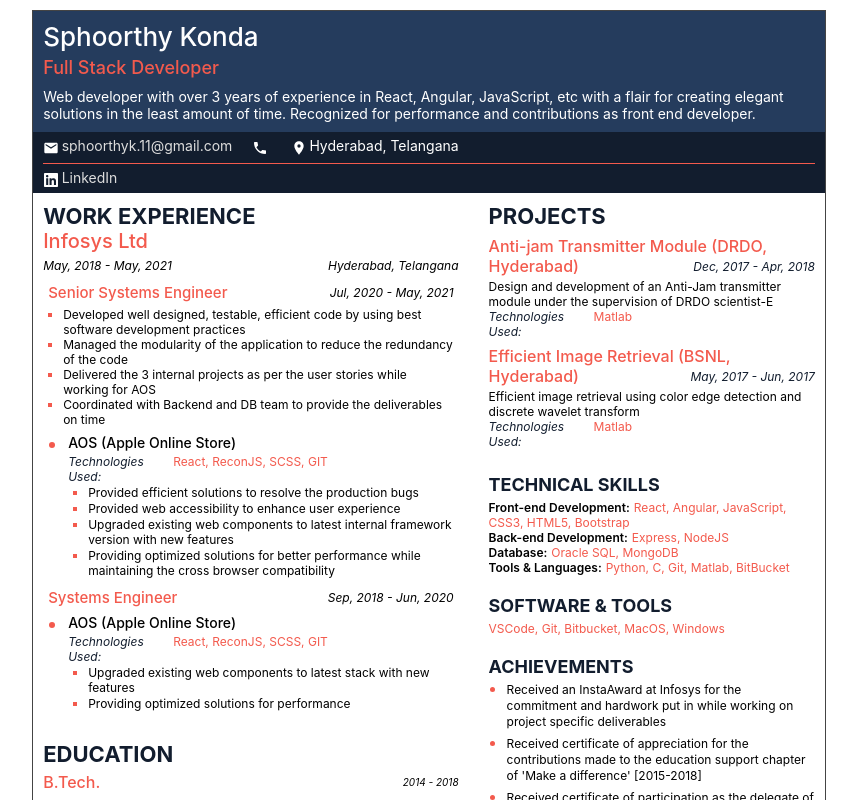
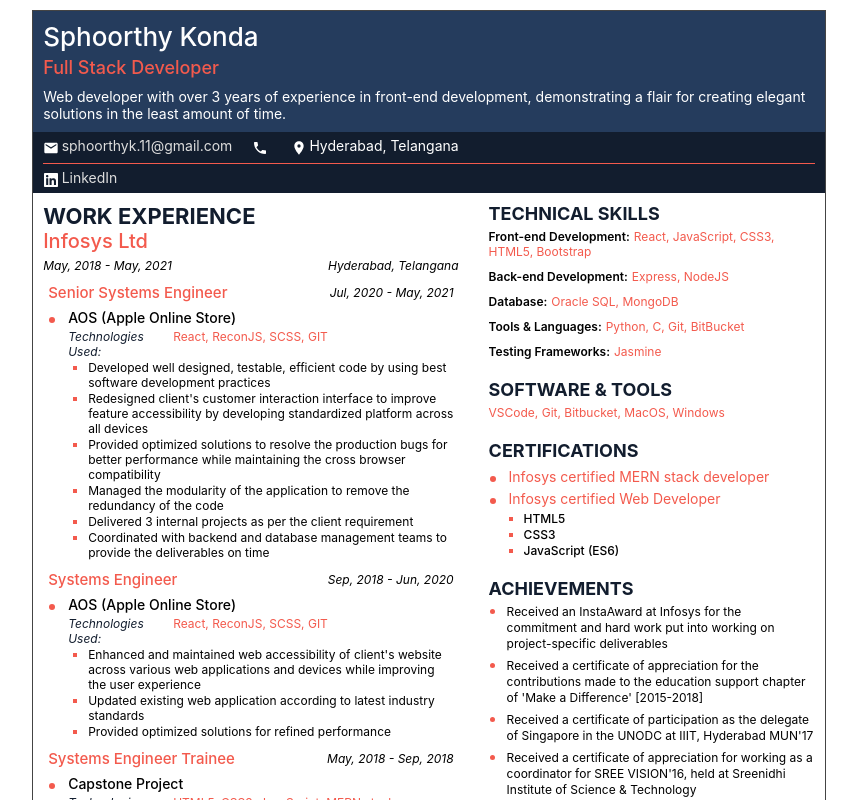
Before and after one commit to geekyorion/resume, a React (Create React App) app: page / in a window 1280 px wide. Shown: the top 800 px of the page, without its empty margins (211-1068 px from the left). Built offline with nearby package versions, Linux system fonts and the light colour scheme.

Commit message:
updated resume

```diff
--- a/src/components/Extra/Skills/Skills.css
+++ b/src/components/Extra/Skills/Skills.css
@@ -36,3 +36,9 @@
   color: var(--color-red);
   font-size: 1.2rem;
 }
+
+.skill-mapper {
+  display: flex;
+  flex-direction: column;
+  gap: 10px;
+}
--- a/src/components/Extra/Skills/Skills.js
+++ b/src/components/Extra/Skills/Skills.js
@@ -7,7 +7,7 @@
   return (
     <div className="skills-wrapper">
       <h3 className="sub-comp-header">Technical Skills</h3>
-      <div>
+      <div className="skill-mapper">
         {skills.map(skill => (
           <div className="skill-wrapper">
             <span className="skill-heading">{skill.heading}:</span>
--- a/src/data/data.json
+++ b/src/data/data.json
@@ -6,7 +6,7 @@
       "startDate": "May 21, 2018",
       "replacer": "{{experience}}"
     },
-    "bio": "Web developer with over 3 years of experience in React, Angular, JavaScript, etc with a flair for creating elegant solutions in the least amount of time. Recognized for performance and contributions as front end developer.",
+    "bio": "Web developer with over 3 years of experience in front-end development, demonstrating a flair for creating elegant solutions in the least amount of time.",
     "contact": [
       {
         "type": "email",
@@ -68,18 +68,16 @@
               "name": "AOS (Apple Online Store)",
               "technologies": ["React", "ReconJS", "SCSS", "GIT"],
               "responsibilities": [
-                "Provided efficient solutions to resolve the production bugs",
-                "Provided web accessibility to enhance user experience",
-                "Upgraded existing web components to latest internal framework version with new features",
-                "Providing optimized solutions for better performance while maintaining the cross browser compatibility"
+                "Developed well designed, testable, efficient code by using best software development practices",
+                "Redesigned client's customer interaction interface to improve feature accessibility by developing standardized platform across all devices",
+                "Provided optimized solutions to resolve the production bugs for better performance while maintaining the cross browser compatibility",
+                "Managed the modularity of the application to remove the redundancy of the code",
+                "Delivered 3 internal projects as per the client requirement",
+                "Coordinated with backend and database management teams to provide the deliverables on time"
               ]
             }
           ],
           "description": [
-            "Developed well designed, testable, efficient code by using best software development practices",
-            "Managed the modularity of the application to reduce the redundancy of the code",
-            "Delivered the 3 internal projects as per the user stories while working for AOS",
-            "Coordinated with Backend and DB team to provide the deliverables on time"
           ],
           "showDescription": true
         },
@@ -94,9 +92,30 @@
               "name": "AOS (Apple Online Store)",
               "technologies": ["React", "ReconJS", "SCSS", "GIT"],
               "responsibilities": [
-
-                "Upgraded existing web components to latest stack with new features",
-                "Providing optimized solutions for performance"
+                "Enhanced and maintained web accessibility of client's website across various web applications and devices while improving the user experience",
+                "Updated existing web application according to latest industry standards",
+                "Provided optimized solutions for refined performance"
+              ]
+            }
+          ],
+          "description": [
+          ],
+          "showDescription": true
+        },
+        {
+          "role": "Systems Engineer Trainee",
+          "duration": {
+            "from": "21 May, 2018",
+            "to": "16 Sept, 2018"
+          },
+          "projects": [
+            {
+              "name": "Capstone Project",
+              "technologies": ["HTML5", "CSS3", "JavaScript", "MERN stack"],
+              "responsibilities": [
+                "Developed an UI of E-commerce webapp using React and React Bootstrap",
+                "Developed a NodeJS server developed using ExpressJS and integrated it with MongoDB",
+                "Followed Agile Scrum Methodology"
               ]
             }
           ],
@@ -150,7 +169,7 @@
       "technologies": ["Matlab"],
       "desc": "Design and development of an Anti-Jam transmitter module under the supervision of DRDO scientist-E",
       "link": "",
-      "isHidden": false,
+      "isHidden": true,
       "duration": {
         "from": "Dec, 2017",
         "to": "Apr, 2018"
@@ -161,7 +180,7 @@
       "technologies": ["Matlab"],
       "desc": "Efficient image retrieval using color edge detection and discrete wavelet transform",
       "link": "",
-      "isHidden": false,
+      "isHidden": true,
       "duration": {
         "from": "May, 2017",
         "to": "Jun, 2017"
@@ -170,16 +189,37 @@
   ],
   "others": {
     "achievements": [
-      "Received an InstaAward at Infosys for the commitment and hardwork put in while working on project specific deliverables",
-      "Received certificate of appreciation for the contributions made to the education support chapter of 'Make a difference' [2015-2018]",
-      "Received certificate of participation as the delegate of Singapore in the UNODC of IIIT, Hyderabad MUN'17",
-      "Received certificate of appreciation for working as a coordinator for SREE VISION'16 held at Sreenidhi Institute of Science & Technology"
+      "Received an InstaAward at Infosys for the commitment and hard work put into working on project-specific deliverables",
+      "Received a certificate of appreciation for the contributions made to the education support chapter of 'Make a Difference' [2015-2018]",
+      "Received a certificate of participation as the delegate of Singapore in the UNODC at IIIT, Hyderabad MUN'17",
+      "Received a certificate of appreciation for working as a coordinator for SREE VISION'16, held at Sreenidhi Institute of Science & Technology"
     ],
-    "certificates": [],
+    "certificates": [
+      {
+        "org": "",
+        "name": "Infosys certified MERN stack developer",
+        "link": "",
+        "containsSub": false,
+        "shouldShowSubs": false,
+        "subs": []
+      },
+      {
+        "org": "",
+        "name": "Infosys certified Web Developer",
+        "link": "",
+        "containsSub": true,
+        "shouldShowSubs": true,
+        "subs": [
+          { "name": "HTML5" },
+          { "name": "CSS3" },
+          { "name": "JavaScript (ES6)" }
+        ]
+      }
+    ],
     "skills": [
       {
         "heading": "Front-end Development",
-        "skills": ["React", "Angular", "JavaScript", "CSS3", "HTML5", "Bootstrap"]
+        "skills": ["React", "JavaScript", "CSS3", "HTML5", "Bootstrap"]
       },
       {
         "heading": "Back-end Development",
@@ -191,7 +231,11 @@
       },
       {
         "heading": "Tools & Languages",
-        "skills": ["Python", "C", "Git", "Matlab", "BitBucket"]
+        "skills": ["Python", "C", "Git", "BitBucket"]
+      },
+      {
+        "heading": "Testing Frameworks",
+        "skills": ["Jasmine"]
       }
     ],
     "softwares": [
@@ -201,7 +245,7 @@
       "MacOS",
       "Windows"
     ],
-    "interests": ["Social service", "Practicing Yoga", "Reading Books", "Listening to Music"],
+    "interests": ["Reading Books", "Listening to Music", "Engaging in Community Service"],
     "languages": [
       { "language": "Telugu", "rating": 5, "info": "Native or Bilingual Proficiency" },
       { "language": "Hindi", "rating": 5, "info": "Bilingual Proficiency" },
@@ -209,7 +253,7 @@
     ],
     "showOnly": {
       "achievements": true,
-      "certificates": false,
+      "certificates": true,
       "skills": true,
       "softwares": true,
       "interests": true,
```
